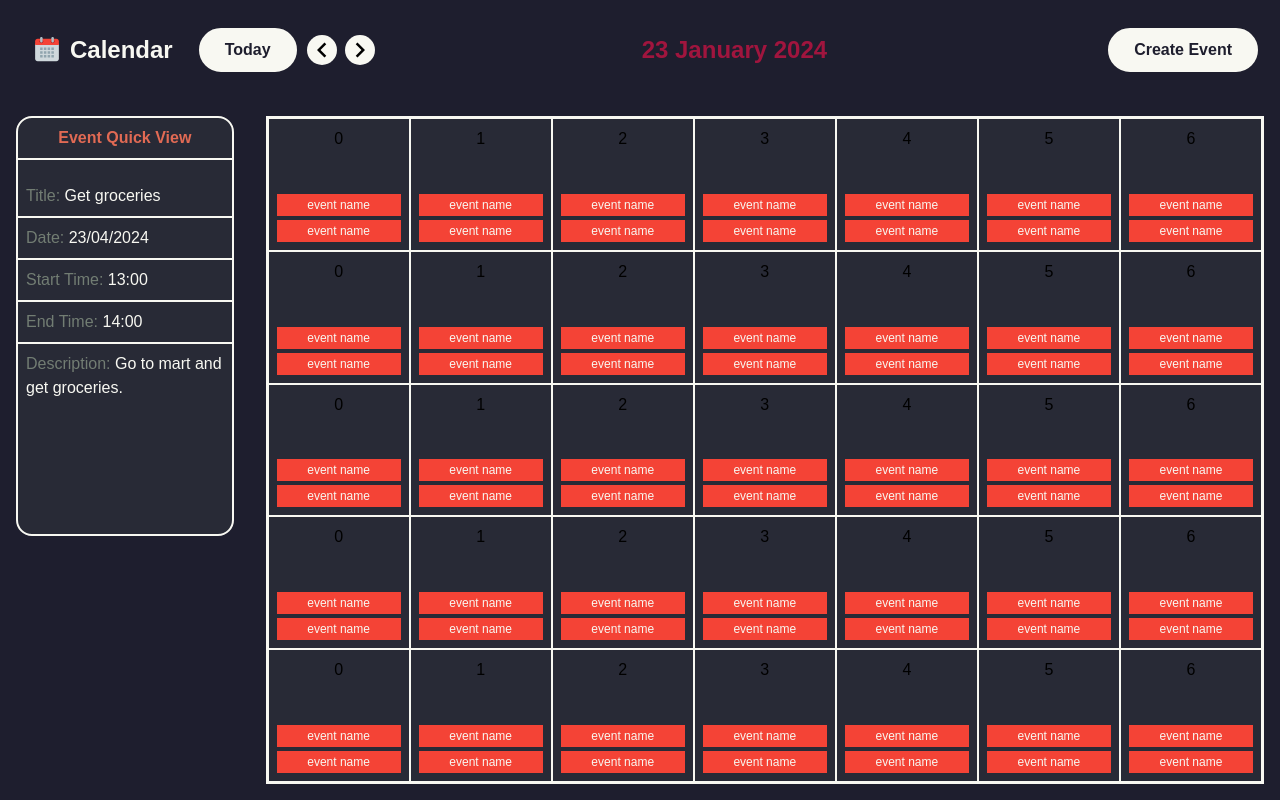
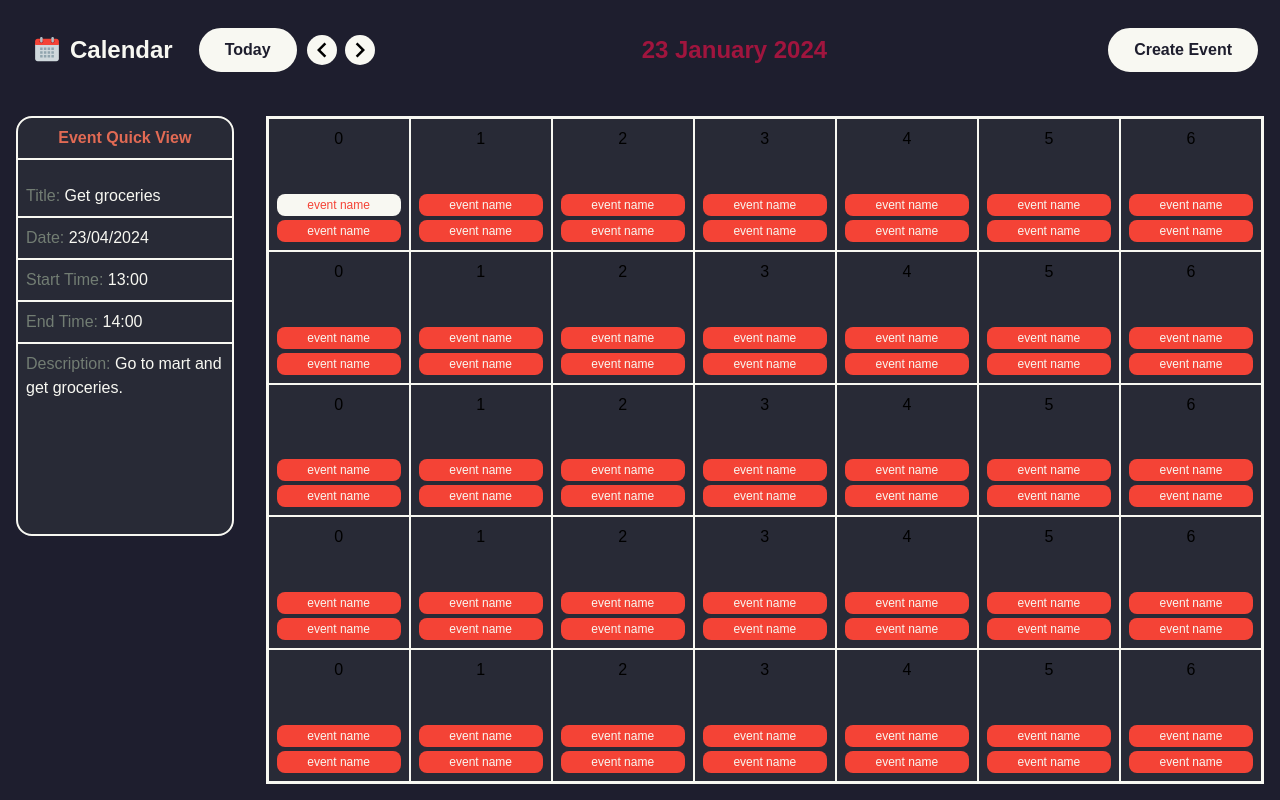
Before and after one commit to iamanshit/calendar-event-loco, a Next.js app: page /calendar in a window 1280 px wide. In both pictures the pointer is over the element 338 px from the left and 204 px from the top of the page. Built offline with nearby package versions, Linux system fonts and the light colour scheme.

Commit message:
[Update]: Hover for task chips and variables

```diff
--- a/components/MainCalendar/MainCalendar.module.scss
+++ b/components/MainCalendar/MainCalendar.module.scss
@@ -9,7 +9,7 @@
     height: 100%;
     .day {
       border: 1px solid var(--main-text-color);
-      padding: 8px;
+      padding: var(--base);
       cursor: pointer;
       display: flex;
       flex-direction: column;
@@ -26,6 +26,11 @@
           color: var(--main-text-color);
           background: var(--event-color);
           text-align: center;
+          border-radius: var(--base);
+          &:hover {
+            background: var(--main-text-color);
+            color: var(--event-color);
+          }
         }
       }
     }
--- a/components/MainCalendar/MainCalendar.tsx
+++ b/components/MainCalendar/MainCalendar.tsx
@@ -1,7 +1,6 @@
 "use client";
 
 import styles from "./MainCalendar.module.scss";
-
 const MainCalendar = () => {
   return (
     <div className={styles.container}>
```
